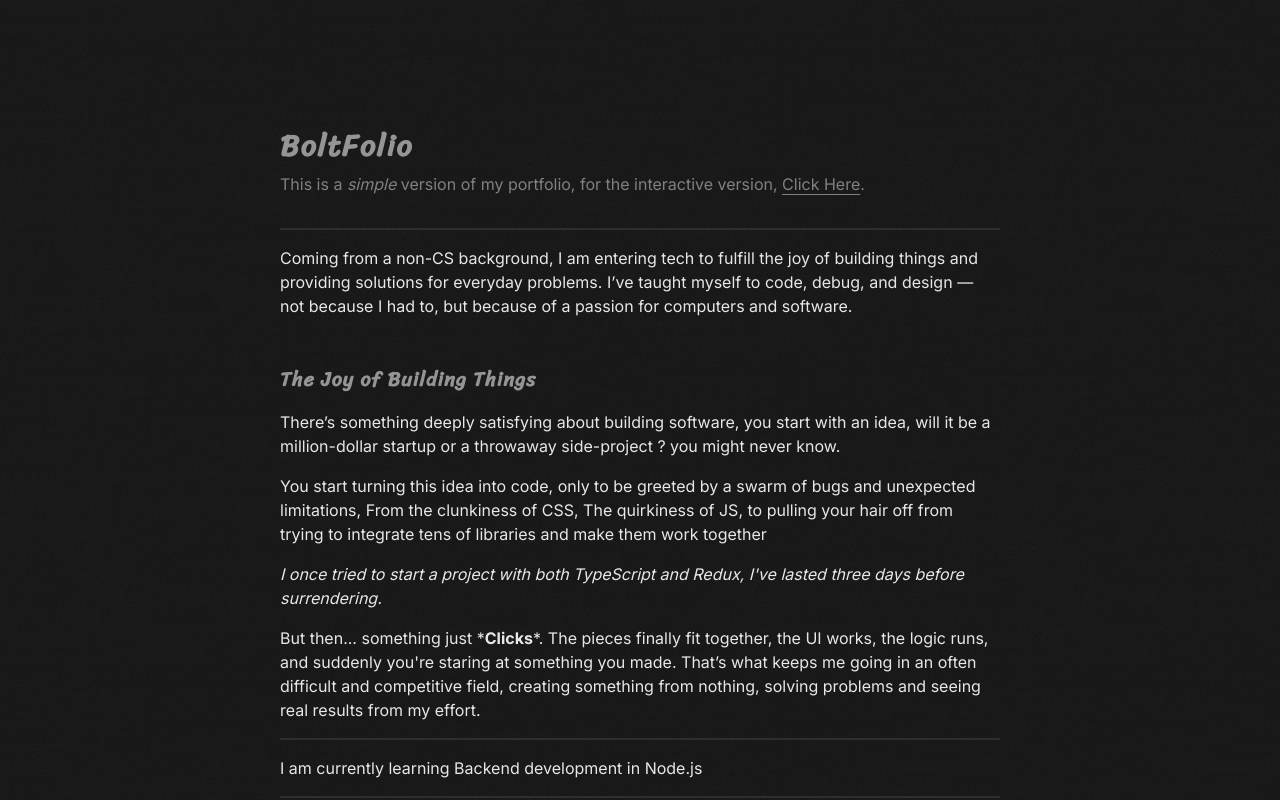
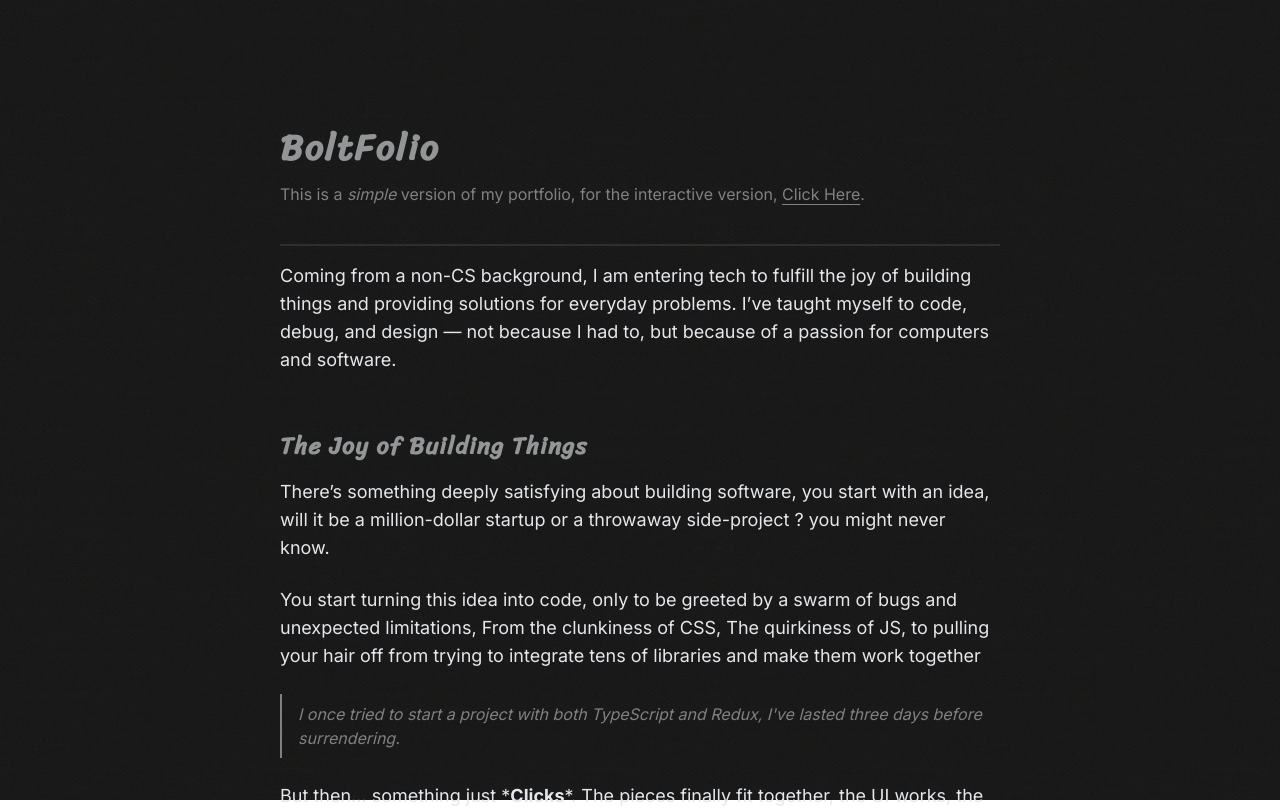
Before and after one commit to Boltawy/BoltFolio, a Next.js app: page / in a window 1280 px wide. Shown: the top 808 px of the page. Built offline with nearby package versions, Linux system fonts and the light colour scheme.

Commit message:
changes to improve readability

```diff
--- a/content/LiteMainContent.jsx
+++ b/content/LiteMainContent.jsx
@@ -2,10 +2,11 @@ import Line from "@/app/lite/Line.jsx";
 import P from "@/app/lite/P.jsx";
 import SubHeading from "@/app/lite/SubHeading.jsx";
 import SocialBar from "@/app/lite/SocialBar.jsx";
+import BlockQuote from "@/app/lite/BlockQuote.jsx";
 export default function LiteMainContent({ setInteractiveMode }) {
   return (
-    <main className="font-inter max-w-[510px] sm:max-w-xl  md:max-w-2xl lg:max-w-3xl px-6 mx-auto py-32 text-gray-200">
-      <h1 className="font-semibold text-3xl text-gray-200/60 pb-2 font-sriracha tracking-wider">
+    <main className="font-inter max-w-[510px] sm:max-w-xl  md:max-w-2xl lg:max-w-3xl px-6 mx-auto py-32 text-gray-200 leading-9">
+      <h1 className="font-semibold text-4xl text-gray-200/60 pb-2 font-sriracha tracking-wider">
         BoltFolio
       </h1>
       <p className="pb-8 text-gray-200/50">
@@ -39,12 +40,10 @@ export default function LiteMainContent({ setInteractiveMode }) {
         quirkiness of JS, to pulling your hair off from trying to integrate tens
         of libraries and make them work together
       </P>
-      <P opacity={50}>
-        <i>
-          I once tried to start a project with both TypeScript and Redux, I've
-          lasted three days before surrendering.
-        </i>
-      </P>
+      <BlockQuote>
+          I once tried to start a project with both TypeScript and
+          Redux, I've lasted three days before surrendering.
+      </BlockQuote>
       <P>
         But then... something just *<b>Clicks</b>*. The pieces finally fit
         together, the UI works, the logic runs, and suddenly you're staring at
@@ -64,7 +63,7 @@ export default function LiteMainContent({ setInteractiveMode }) {
         >
           Paco Coursey
         </a>
-        <SocialBar/>
+        <SocialBar />
       </footer>
     </main>
   );
--- /dev/null
+++ b/src/app/lite/BlockQuote.jsx
@@ -0,0 +1,11 @@
+export default function BlockQuote({ children, className = "", opacity = 100 }) {
+  return (
+    <p
+      className={
+        "mb-6 text-base text-gray-200/50 italic border-l-2 p-2 pl-4 border-gray-200/50" + " opacity-" + opacity + " " + className
+      }
+    >
+      {children}
+    </p>
+  );
+}
--- a/src/app/lite/P.jsx
+++ b/src/app/lite/P.jsx
@@ -2,7 +2,7 @@ export default function P({ children, className = "", opacity = 100 }) {
   return (
     <p
       className={
-        "pb-4 text-gray-200 " + "opacity-" + opacity + " " + className
+        "pb-6 text-lg text-gray-200 " + "opacity-" + opacity + " " + className
       }
     >
       {children}
--- a/src/app/lite/SubHeading.jsx
+++ b/src/app/lite/SubHeading.jsx
@@ -1,6 +1,6 @@
 export default function SubHeading({ children }) {
   return (
-    <h2 className="font-semibold text-xl text-gray-200/60 pt-8 pb-4 font-sriracha tracking-wider">
+    <h2 className="font-semibold text-2xl text-gray-200/60 pt-8 pb-4 font-sriracha tracking-wider">
       {children}
     </h2>
   );
```
